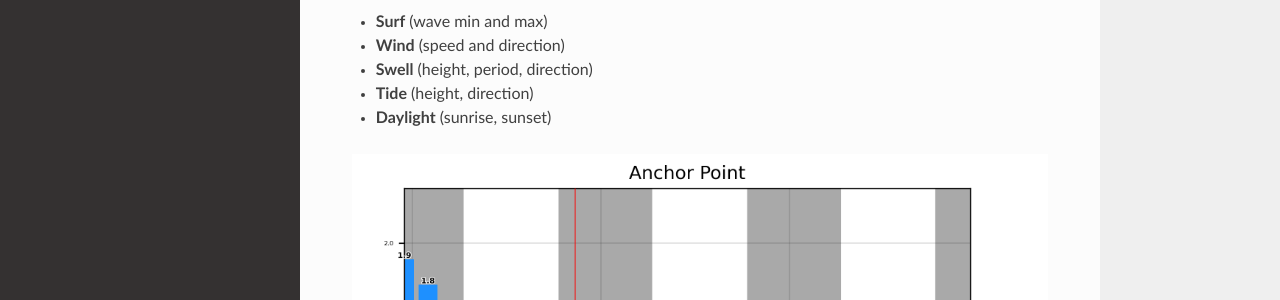
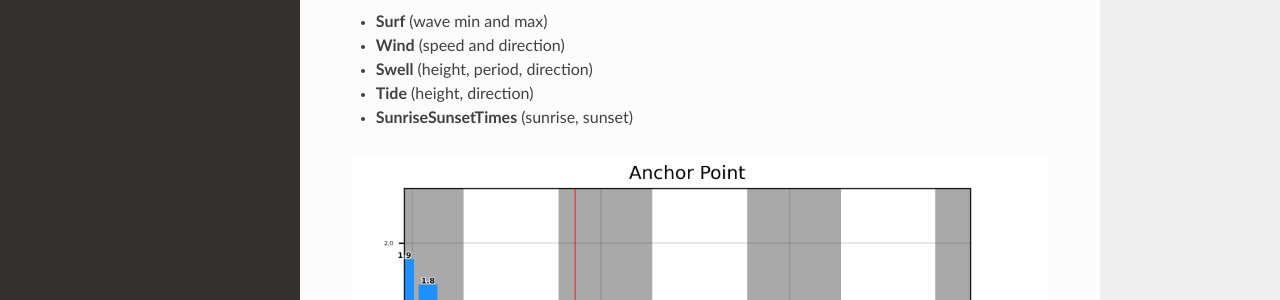
Before and after one commit to giocaizzi/pysurfline, a Sphinx documentation site: the page built from docsrc/source/index.rst, in a window 1280 px wide and 900 px high. Shown: the part 270-570 px from the top of the window. Built offline with Sphinx 7.4.7 and the Read the Docs theme 2.0.0, drawn with Linux system fonts in a browser that asks for light colours.

Commit message:
sunrisesunsettimes

```diff
--- a/docsrc/source/index.rst
+++ b/docsrc/source/index.rst
@@ -12,7 +12,7 @@ plot surf forecasts with `matplotlib <https://matplotlib.org/stable/>`_ to visua
 - **Wind** (speed and direction)
 - **Swell** (height, period, direction)
 - **Tide** (height, direction)
-- **Daylight** (sunrise, sunset)
+- **SunriseSunsetTimes** (sunrise, sunset)
 
 .. image:: images/surfreport_readme.png
    :alt: surfreport example
```
